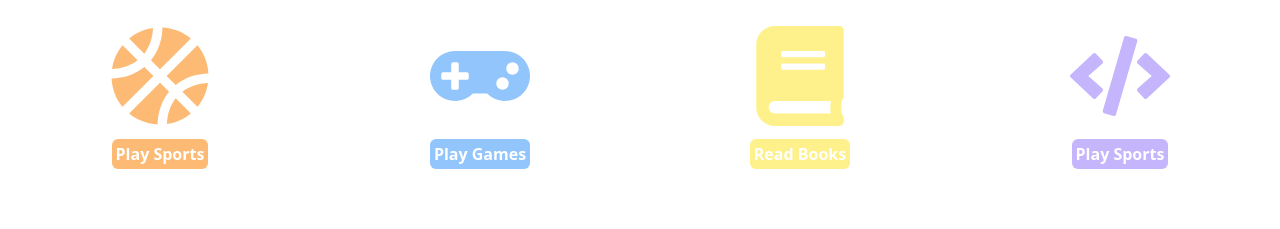
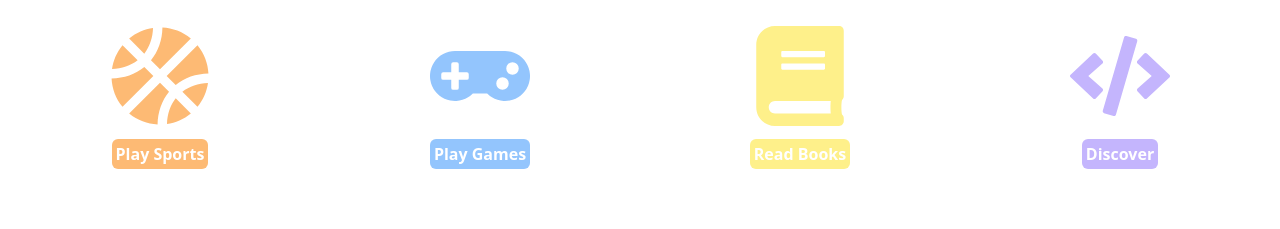
Before and after one commit to JeraldBanalan/myportfolio, a React (Create React App) app: page / in a window 1280 px wide. Shown: the part 2880-3109 px from the top of the page. Built offline with nearby package versions, Linux system fonts and the light colour scheme.

Commit message:
correct text feat

```diff
--- a/src/App.jsx
+++ b/src/App.jsx
@@ -187,7 +187,7 @@
             <FaCode size={'100px'} className=' text-violet-300'/>
           </div>
           <div className='text-center mt-4 '>
-            <span className='p-1 rounded-md bg-violet-300 text-white font-bold'>Play Sports</span>
+            <span className='p-1 rounded-md bg-violet-300 text-white font-bold'>Discover</span>
           </div>
         </div>
 
```
